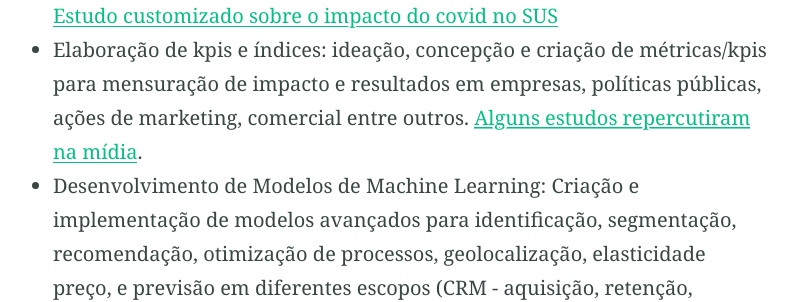
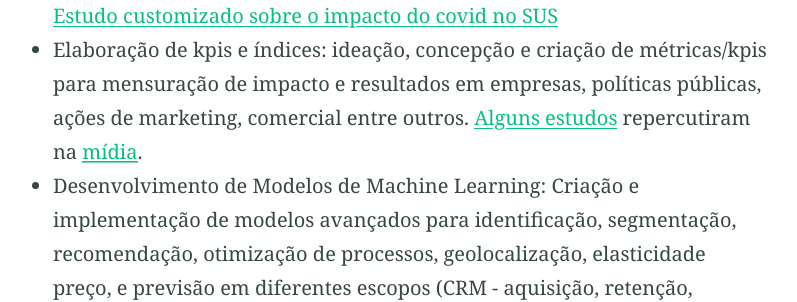
Before and after one commit to JonasMok/JonasMok, a Jekyll site: the page built from index.md, in a window 1280 px wide and 900 px high, scrolled down 1387 px. Shown: the part 156-458 px from the top of the window, without its empty margins (230-1027 px from the left). Built offline with Jekyll 4.4.1, drawn with Linux system fonts in a browser that asks for light colours; part of the change alters nothing that is shown.

```diff
--- a/index.md
+++ b/index.md
@@ -21,7 +21,7 @@ Minha habilidade em comunicar insights complexos permite que diferentes público
 
  - Estratégia data-driven: Liderança na definição de estratégia, desenho de roadmap e execução de quais produtos de dados a serem construídos para as necessidades da empresa/instituição (arquitetura de dados, pipeline de dados, datalake, dashboards,   relatórios, modelos preditivos, classificação, recomendação, etc)
  - Inferência causal utilizando Sythentic Control e times series forecasting [Estudo customizado sobre o impacto do covid no SUS](https://colab.research.google.com/drive/1RgGfK8VOJfKVMMCCC7IxrQx0TTvFE5E-?usp=sharing)
- - Elaboração de kpis e índices: ideação, concepção e criação de métricas/kpis para mensuração de impacto e resultados em empresas, políticas públicas, ações de marketing, comercial entre outros. [Alguns estudos repercutiram na mídia](https://www.estadao.com.br/sustentabilidade/como-nascem-os-lixoes-no-brasil/).
+ - Elaboração de kpis e índices: ideação, concepção e criação de métricas/kpis para mensuração de impacto e resultados em empresas, políticas públicas, ações de marketing, comercial entre outros. [Alguns estudos](https://selur.org.br/wp-content/uploads/2019/05/PPT_-Lix%C3%A3o-e-as-suas-causas.pdf) repercutiram na [mídia](https://www.estadao.com.br/sustentabilidade/como-nascem-os-lixoes-no-brasil/).
  - Desenvolvimento de Modelos de Machine Learning: Criação e implementação de modelos avançados para identificação, segmentação, recomendação, otimização de processos, geolocalização, elasticidade preço, e previsão em diferentes escopos (CRM - aquisição, retenção, frequência / Growth / Planning / Marketing e políticas públicas). [Score de posicionamento de mercado para empresa fornecedora de food service](https://kepler.gl/demo/map?mapUrl=https://dl.dropboxusercontent.com/scl/fi/o3c463xrsa49u2blgj0qx/keplergl_oce31on.json?rlkey=azj4j1een17h8pjap0qj909b4&dl=0).
  - Análise, Visualização de Dados e relatórios de diagnóstico: Construção de dashboards em streamlit e relatórios com análises profundas para identificar oportunidades de negócios e melhorias operacionais [Case dashboard: acompanhamento de execução orçamentária de todos os municípios brasileiros](https://relatoriomunicipal.streamlit.app/).
  - Colaboração Multidisciplinar: Trabalho com equipes de tecnologia (devs, eng. de dados, arq. de dados), vendas/comercial, growth, marketing e produto para alinhar soluções de dados aos objetivos estratégicos.
```
